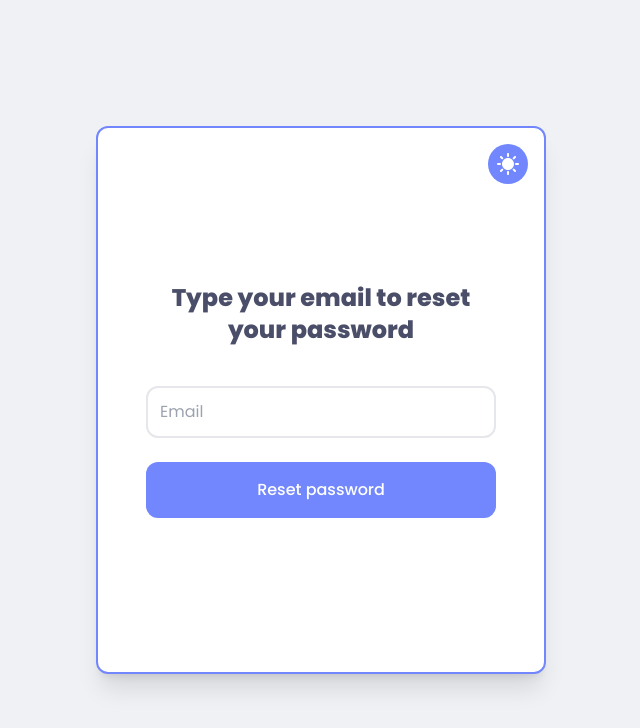
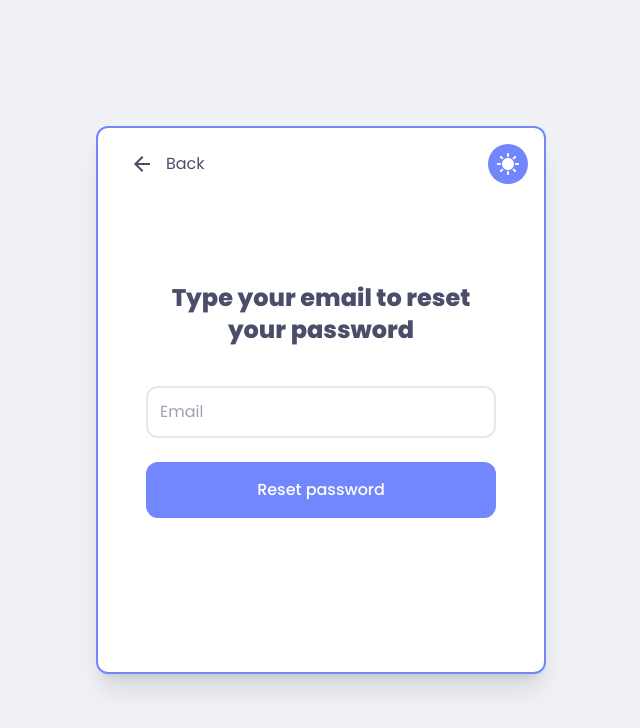
Before and after one commit to coradini1/Coyote-Trade, a Next.js app in the folder frontend/: page /login in a window 1280 px wide. Both pictures are taken after a click on the link "Reset password". Shown: the top 728 px of the page, without its empty margins (319-959 px from the left). Built offline with nearby package versions, Linux system fonts and the light colour scheme.

Commit message:
FIX: transitions

```diff
--- a/frontend/app/globals.css
+++ b/frontend/app/globals.css
@@ -8,10 +8,6 @@
     html {
       @apply antialiased;
       @apply text-text;
-    }
-
-    body *:not(.spinner) {
-      @apply transition-colors ease-out duration-300;
     }
 
     --background: 0 0% 100%;
--- a/frontend/app/login/page.tsx
+++ b/frontend/app/login/page.tsx
@@ -2,7 +2,7 @@
 import React, { useEffect, useState } from "react"
 
 import { MdSunny } from "react-icons/md"
-import { IoMdMoon } from "react-icons/io"
+import { IoMdArrowBack, IoMdMoon } from "react-icons/io"
 
 
 import { Label } from "@/components/ui/label"
@@ -54,11 +54,9 @@ export default function Home() {
 
   return (
     <div className={darkMode ? "dark" : ""}>
-      <main className="bg-base dark:bg-baseDark h-screen w-screen flex flex-col items-center justify-center">
-
-
+      <main className="bg-base dark:bg-baseDark h-screen w-screen flex flex-col items-center justify-center transition-colors ease-out duration-300">
         <Toaster />
-        <div className={`${isResetingPassword && "flex flex-col justify-center"} relative bg-white dark:bg-foregroundDark w-[450px] min-h-[548px] py-8 px-12 border-lavender border-solid border-2 rounded-xl shadow-xl`}>
+        <div className={`${isResetingPassword && "flex flex-col justify-center"} relative bg-white dark:bg-foregroundDark w-[450px] min-h-[548px] py-8 px-12 border-lavender border-solid border-2 rounded-xl shadow-xl transition-colors ease-out duration-300`}>
           <button className="absolute top-4 right-4 w-10 flex flex-col items-center bg-lavender text-white py-2 px-4 rounded-full" onClick={() => setDarkMode(!darkMode)}>
             {!darkMode ? (<MdSunny className="text-2xl" />) : (<IoMdMoon className="text-2xl" />)}
           </button>
@@ -68,7 +66,7 @@ export default function Home() {
                 { !isResetingPassword ?
                   (
                     <>
-                      <h1 className="font-bold text-textBase dark:text-textBaseDark text-2xl text-center mt-20">Access your account</h1>
+                      <h1 className="font-bold text-textBase dark:text-textBaseDark text-2xl text-center mt-20 transition-colors ease-out duration-300">Access your account</h1>
                       <form onSubmit={(e: React.FormEvent) => handleForm(e)}  className="flex flex-col gap-6 mt-10">
                         <Input
                           type="email"
@@ -103,7 +101,7 @@ export default function Home() {
                               id="remember-password"
                               onCheckedChange={(e: boolean) => setFormData({...formData, persist: e})}
                             />
-                            <Label htmlFor="remember-password" className="text-xs dark:text-textBaseDark">Remember</Label>
+                            <Label htmlFor="remember-password" className="text-xs dark:text-textBaseDark transition-colors ease-out duration-300">Remember</Label>
                           </div>
                           <Link onClick={handleResetPassword} href="#" text="Reset password" />
                         </div>
@@ -115,7 +113,7 @@ export default function Home() {
                           >
                             Login
                           </button>
-                          <p className="text-xs text-textBase dark:text-textBaseDark text-center mt-4">
+                          <p className="text-xs text-textBase dark:text-textBaseDark text-center mt-4 transition-colors ease-out duration-300">
                             New here? <Link href="/register" text="Create an account" />
                           </p>
                         </div>
@@ -123,7 +121,12 @@ export default function Home() {
                     </>
                   ) : (
                     <>
-                      <h1 className={`font-bold text-textBase dark:text-textBaseDark text-2xl text-center ${!isResetingPassword && "mt-20"}`}>Type your email to reset your password</h1>
+                      <button className="absolute top-4 left-4 w-fit flex flex-col items-center  py-2 px-4" onClick={() => setIsResetingPassword(false)}>
+                        <span className="flex flex-row gap-3 hover:gap-2 transition-all ease-out duration-300 text-text dark:text-textBaseDark">
+                          <IoMdArrowBack className="text-2xl" /> <p>Back</p>
+                        </span>
+                      </button>
+                      <h1 className={`font-bold text-textBase dark:text-textBaseDark text-2xl text-center ${!isResetingPassword && "mt-20"} transition-colors ease-out duration-300`}>Type your email to reset your password</h1>
                       <form onSubmit={(e: React.FormEvent) => handleForm(e)}  className="flex flex-col gap-6 mt-10">
                         <Input
                           type="email"
@@ -164,6 +167,5 @@ const Spinner = () => {
         <path d="M93.9676 39.0409C96.393 38.4038 97.8624 35.9116 97.0079 33.5539C95.2932 28.8227 92.871 24.3692 89.8167 20.348C85.8452 15.1192 80.8826 10.7238 75.2124 7.41289C69.5422 4.10194 63.2754 1.94025 56.7698 1.05124C51.7666 0.367541 46.6976 0.446843 41.7345 1.27873C39.2613 1.69328 37.813 4.19778 38.4501 6.62326C39.0873 9.04874 41.5694 10.4717 44.0505 10.1071C47.8511 9.54855 51.7191 9.52689 55.5402 10.0491C60.8642 10.7766 65.9928 12.5457 70.6331 15.2552C75.2735 17.9648 79.3347 21.5619 82.5849 25.841C84.9175 28.9121 86.7997 32.2913 88.1811 35.8758C89.083 38.2158 91.5421 39.6781 93.9676 39.0409Z" fill="currentFill"/>
       </svg>
     </div>
-
   )
 }
--- a/frontend/components/custom/Input/Input.tsx
+++ b/frontend/components/custom/Input/Input.tsx
@@ -15,7 +15,7 @@ function Input({type, placeholder, ...props}: InputProps) {
       <input
         {...props}
         type={showPassword ? "text" : type}
-        className="w-full dark:bg-foregroundDark text-text dark:text-textBaseDark focus:text-lavender outline-none p-3 rounded-xl border-solid border-2 focus:border-primary transition-all ease-out duration-300"
+        className="w-full dark:bg-foregroundDark text-text dark:text-textBaseDark focus:text-lavender dark:focus:text-lavender outline-none p-3 rounded-xl border-solid border-2 focus:border-primary transition-all ease-out duration-300"
         placeholder={placeholder}
       />
       {type === "password" && (
```
